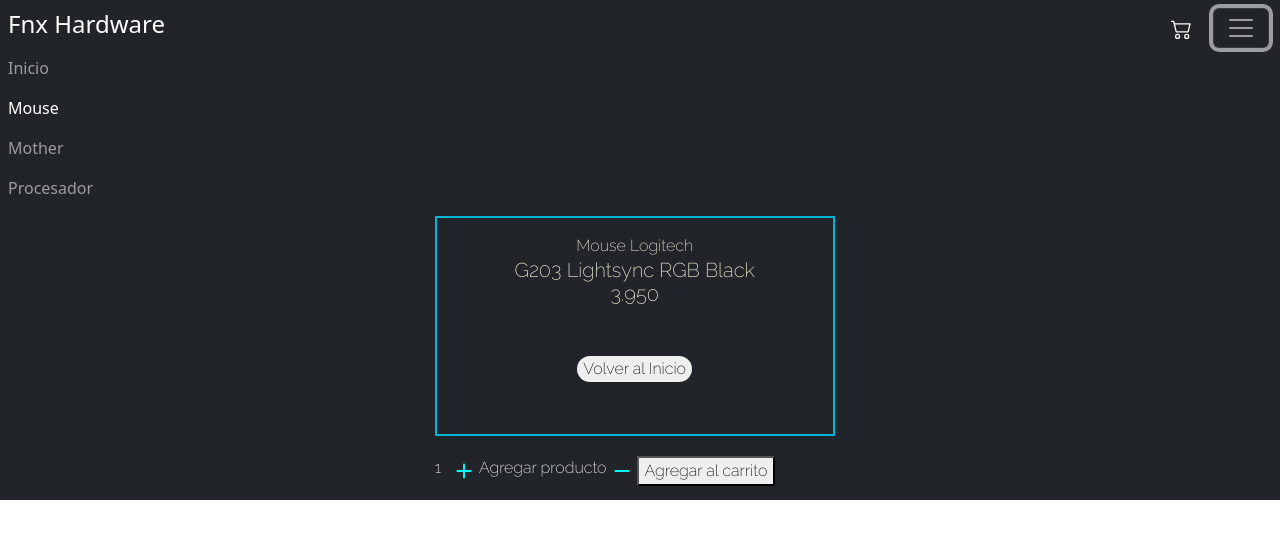
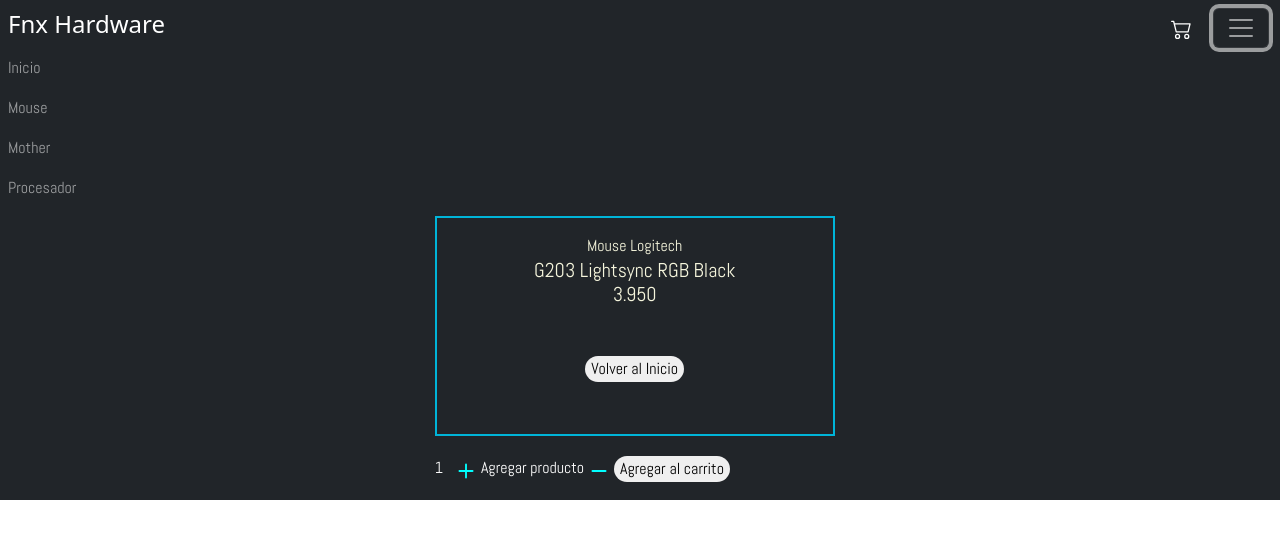
Before and after one commit to adl07/HardwareAlegre, a React (Create React App) app: page /detalle/1 in a window 1280 px wide. Both pictures are taken after a click on the button 1240 px from the left and 28 px from the top of the page. Shown: the top 538 px of the page. Built offline with nearby package versions, Linux system fonts and the light colour scheme.

Commit message:
ultima actualizacion 15-08

```diff
--- a/public/index.html
+++ b/public/index.html
@@ -12,7 +12,7 @@
     <link rel="apple-touch-icon" href="%PUBLIC_URL%/logo192.png" />
     <link rel="preconnect" href="https://fonts.googleapis.com">
     <link rel="preconnect" href="https://fonts.gstatic.com" crossorigin>
-    <link href="https://fonts.googleapis.com/css2?family=Comfortaa:wght@300&family=Raleway:wght@200&display=swap" rel="stylesheet">
+    <link href="https://fonts.googleapis.com/css2?family=Abel&display=swap" rel="stylesheet">
     <!--
       manifest.json provides metadata used when your web app is installed on a
       user's mobile device or desktop. See https://developers.google.com/web/fundamentals/web-app-manifest/
--- a/src/components/Container/Nav.css
+++ b/src/components/Container/Nav.css
@@ -4,3 +4,6 @@
     width: 21px;
     height: 21px;
 }
+.textoNavbar{
+    font-family: 'Abel', sans-serif;
+}
--- a/src/components/Container/NavBar.js
+++ b/src/components/Container/NavBar.js
@@ -20,12 +20,12 @@
                 </div>
             </div>
             <div className="collapse navbar-collapse" id="navbarText">
-                    <ul className="navbar-nav me-auto mb-2 mb-lg-0">
-                    <li className="nav-item">
+                    <ul className="textoNavbar navbar-nav me-auto mb-2 mb-lg-0">
+                        <li className="nav-item">
                             <Link to="/" className="nav-link">Inicio</Link>
                         </li>
                         <li className="nav-item">
-                            <Link to="/categoria/mouse" className="nav-link active" aria-current="page" >Mouse</Link>
+                            <Link to="/categoria/mouse" className="nav-link" aria-current="page" >Mouse</Link>
                         </li>
                         <li className="nav-item">
                             <Link to="/categoria/mother" className="nav-link" >Mother</Link>
--- a/src/components/ItemCount/ItemCount.css
+++ b/src/components/ItemCount/ItemCount.css
@@ -9,3 +9,13 @@
     margin-bottom: 10px;
     color: aqua;
 }
+.botonAgregarAlCarrito{
+    text-decoration: none;
+    border-radius: 20px;
+    border: none;
+}
+.botonAgregarAlCarrito:hover{
+    background-color: #001524;
+    color: #f8edeb;
+    transition: all 0.5s;
+}
--- a/src/components/ItemCount/ItemCount.js
+++ b/src/components/ItemCount/ItemCount.js
@@ -51,7 +51,7 @@
                         </svg>
                     </button>
                     <div>
-                        <button disabled={stock <= 0} onClick={()=> onAdd(producto)}>Agregar al carrito</button>
+                        <button className="botonAgregarAlCarrito" disabled={stock <= 0} onClick={()=> onAdd(producto)}>Agregar al carrito</button>
                     </div>
                 </div>
             </div>
--- a/src/components/ItemDetail/ItemDetail.css
+++ b/src/components/ItemDetail/ItemDetail.css
@@ -17,7 +17,7 @@
     transition: all 0.5s;
 }
 .styleDetail{
-    font-family: 'Raleway', sans-serif;
+    font-family: 'Abel', sans-serif;
 }
 
 .botonCompra{
@@ -43,5 +43,5 @@
     display: none;
 }
 #cantidad{
-    margin: 5px;
+    margin: 15px;
 }
--- a/src/components/ItemDetail/ItemDetail.js
+++ b/src/components/ItemDetail/ItemDetail.js
@@ -8,7 +8,7 @@
 
     const onAdd = (quantity) =>{
         return(
-            document.getElementById('cantidad').innerHTML= `agregaste ${quantity}`,
+            document.getElementById('cantidad').innerHTML= `Agregaste ${quantity} unidad/es`,
             document.getElementById('chau').style.display= 'none',
             document.getElementById('compra').style.display= 'block',
             document.getElementById('botonContenedor').style.display= 'flex'
--- a/src/components/productos.js
+++ b/src/components/productos.js
@@ -30,7 +30,7 @@
     return new Promise((resolve, reject) => {
         setTimeout(() => {
             resolve(Datos)
-        }, 500)
+        })
     })
 }
 
@@ -38,7 +38,7 @@
     return new Promise((resolve, reject)=>{
         setTimeout(()=>{
             resolve(Datos.filter(dat=> dat.categoria === catId))
-        }, 500)
+        })
     })
 }
 
@@ -46,6 +46,6 @@
     return new Promise((resolve, reject)=>{
         setTimeout(()=>{
             resolve(Datos.find(det => det.id === detId))
-        }, 500)
+        })
     })
 }
```
